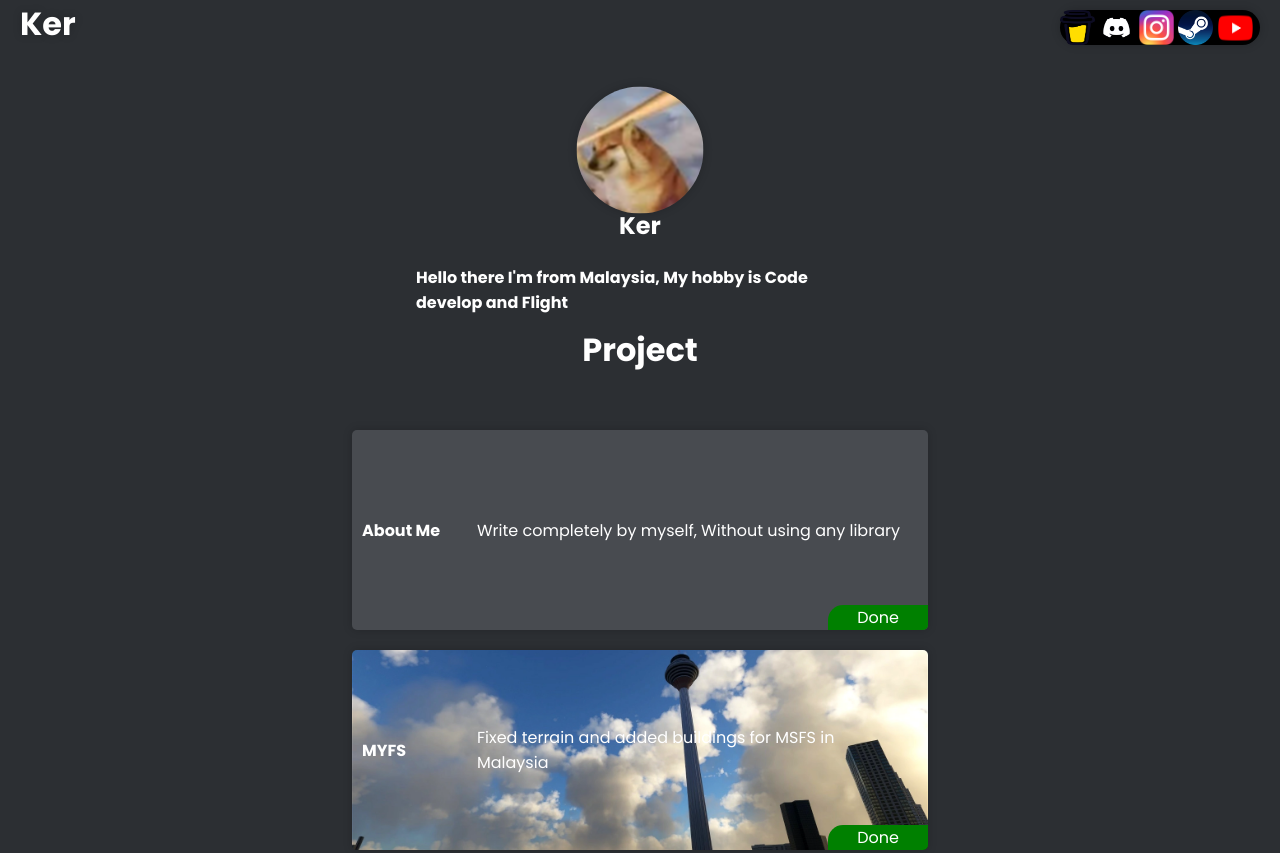
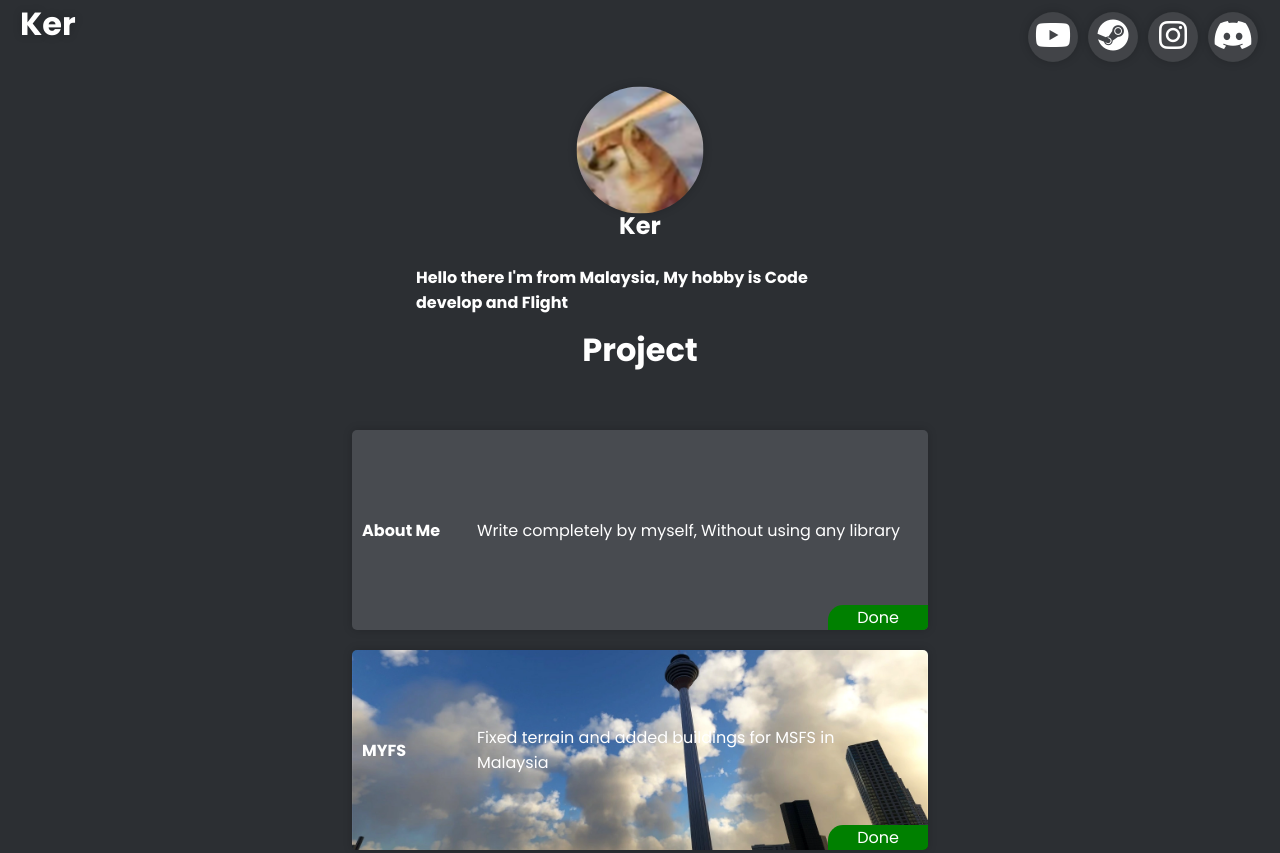
Before and after one commit to Ker1010/aboutme, a plain HTML site: page index.html in a window 1280 px wide. Shown: the top 853 px of the page. Drawn offline with Linux system fonts and the light colour scheme.

Commit message:
Add files via upload

```diff
--- a/index.css
+++ b/index.css
@@ -1,5 +1,6 @@
 @import url('https://fonts.googleapis.com/css2?family=Poppins:wght@200;300;400;500;600;700&display=swap');
 *{
+  transition: all 0.5s ease;
   word-wrap: break-word;
   -webkit-user-drag: none;
   margin: 0;
@@ -151,17 +152,7 @@ html {
     user-select: none;
 }
 
-.selfbox{
-    box-shadow: 0 0px 10px rgb(0 0 0 / 0.2);
-    user-select: none;
-    position: absolute;
-    top: 10px;
-    right: 20px;
-    background-color: rgb(0,0,0);
-    border-radius: 20px;
-    width: 200px;
-    height: 35px;
-}
+
 
 .selficon{
     -webkit-user-drag: none;
@@ -384,22 +375,27 @@ html {
 
   @media only screen and (max-width: 1250px) {
     .ui{
+      flex-direction: column;
       overflow: hidden;
       width: 75%;
     }
     .ui2{
+      flex-direction: column;
       overflow: hidden;
       width: 75%;
     }
     .ui3{
+      flex-direction: column;
       overflow: hidden;
       width: 75%;
     }
     .ui4{
+      flex-direction: column;
       overflow: hidden;
       width: 75%;
     }
     .ui5{
+      flex-direction: column;
       overflow: hidden;
       width: 75%;
     }
@@ -407,8 +403,79 @@ html {
 
   @media only screen and (max-width: 500px) {
     .about2{
+      flex-direction: column;
       overflow: scroll;
       max-width: 75%;
       max-height: 35%;
     }
   }
+
+
+.selfbox1 a{
+    box-shadow: 0 0px 10px rgb(0 0 0 / 0.2);
+    position: absolute;
+    top: 10px;
+    right: 20px;
+    color: #fff;
+}
+.selfbox2 a{
+  box-shadow: 0 0px 10px rgb(0 0 0 / 0.2);
+  position: absolute;
+  top: 10px;
+  right: 80px;
+  color: #fff;
+}
+.selfbox3 a{
+  box-shadow: 0 0px 10px rgb(0 0 0 / 0.2);
+  position: absolute;
+  top: 10px;
+  right: 140px;
+  color: #fff;
+}
+.selfbox4 a{
+  box-shadow: 0 0px 10px rgb(0 0 0 / 0.2);
+  position: absolute;
+  top: 10px;
+  right: 200px;
+  color: #fff;
+}
+
+  .hover-fx {
+    margin: 2px;
+    font-size: 2rem;
+    display: inline-block;
+    cursor: pointer;
+    width: 50px;
+    height: 50px;
+    border-radius: 50%;
+    text-align: center;
+    position: absolute;
+    color: #fff;
+    background-color: rgba(255,255,255,0.1);
+    transition: 300ms;
+  }
+
+  .hover-fx:hover{
+    background-color: #fff;
+    color: #151515;
+  }
+
+  .hover-fx:after{
+    pointer-events: none;
+    position: absolute;
+    width: 100%;
+    height: 100%;
+    border-radius: 50%;
+    content: '';
+    box-sizing: content-box;
+    box-shadow: 0 0 0 3px #fff;
+    top: 0;
+    left: 0;
+    opacity: 0;
+    transition: 300ms;
+  }
+
+  .hover-fx:hover:after{
+    opacity: 1;
+    transform: scale(1.1);
+  }
--- a/index.html
+++ b/index.html
@@ -9,19 +9,25 @@
     <link rel="icon" type="image/x-icon" href="icon.png">
     <meta name="viewport" content="width=device-width, initial-scale=1.0">
 </head>
-
+<script src="https://kit.fontawesome.com/c581ec106c.js" crossorigin="anonymous"></script>
 <h1 class="title" translate="no">Ker</h1>
 <a id="myBtn"><img class="logo" draggable="false" src="logo.png"></a>
 <h2 class="about" translate="no">Ker</h2>
 <h4 class="about2">Hello there I'm from Malaysia, My hobby is Code develop and Flight</h4>
 <h1 class="about3">Project</h1>
-<div class="selfbox">
-<a href="https://www.buymeacoffee.com/Ker1010" target="_blank" rel="noopener noreferrer"><img class="selficon" src="buymeacoffee.png" title="Buymeacoffee" draggable="false"></a>
-<a href="https://discord.com/users/592264074398531614" target="_blank" rel="noopener noreferrer"><img class="selficon" src="discord.png" title="Discord" draggable="false"></a>
-<a href="https://www.instagram.com/ker_1010/" target="_blank" rel="noopener noreferrer"><img class="selficon" src="Instagram.png" title="Instagram" draggable="false"></a>
-<a href="https://steamcommunity.com/profiles/76561199020496848/" target="_blank" rel="noopener noreferrer"><img class="selficon" src="Steam.png" title="Steam" draggable="false"></a>
-<a href="https://www.youtube.com/watch?v=dQw4w9WgXcQ" target="_blank" rel="noopener noreferrer"><img class="selficonyotu" src="YouTube.png" title="YouTube" draggable="false"></a>
+<div class="selfbox1">
+  <a href="https://discord.com/users/592264074398531614" target="_blank" rel="noopener noreferrer" class="hover-fx"><i class="fa-brands fa-discord"></i></a>
 </div>
+<div class="selfbox2">
+  <a href="https://www.instagram.com/ker_1010/?theme=dark" target="_blank" rel="noopener noreferrer" class="hover-fx"><i class="fa-brands fa-instagram"></i></a>
+</div>
+<div class="selfbox3">
+  <a href="https://steamcommunity.com/profiles/76561199020496848/" target="_blank" rel="noopener noreferrer" class="hover-fx"><i class="fa-brands fa-steam"></i></a>
+</div>
+<div class="selfbox4">
+  <a href="https://www.youtube.com/watch?v=dQw4w9WgXcQ" target="_blank" rel="noopener noreferrer" class="hover-fx"><i class="fa-brands fa-youtube"></i></a>
+</div>
+
   <div class="ui">
     <div class="uititle">About Me</div>
     <div class="uicontoen">Write completely by myself, Without using any library</div>
@@ -57,8 +63,9 @@
         <div class="setup">RAM: 16GB 2400(8GBx2)</div>
         <div class="setup">Disk: (C:)SSD SX8200</div>
         <div class="setup">Disk: (D:)HDD ST1000DM010</div>
-        <h1 class="setuptitile">VERSIONS: 3.1.1</h1>
-        <div class="setup">-Hotfix</div>
+        <h1 class="setuptitile">VERSIONS: 3.2.1</h1>
+        <div class="setup">-Full rewrite for other links ui</div>
+        <div class="setup">-Animation</div>
         </div>
       </div>
       </div>
--- a/index.js
+++ b/index.js
@@ -1,3 +1,5 @@
+
+
     // Get the modal
     var modal = document.getElementById("myModal");
 
```
